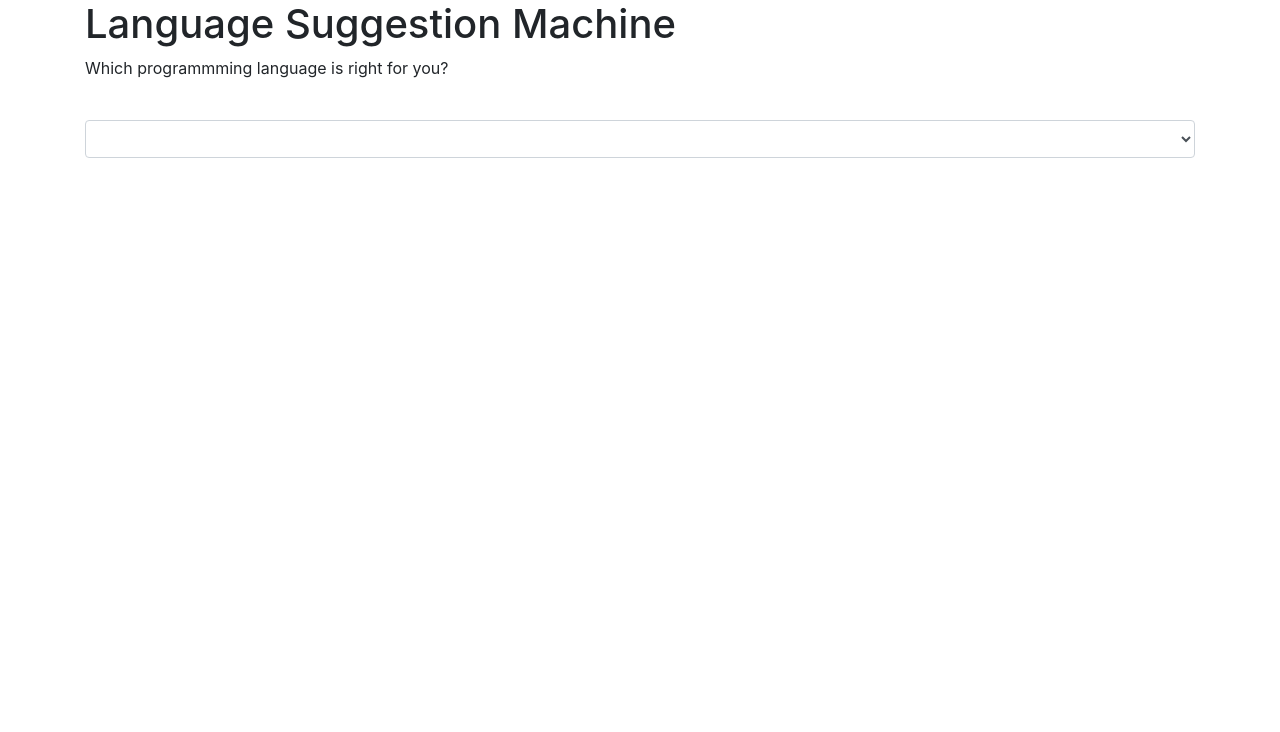
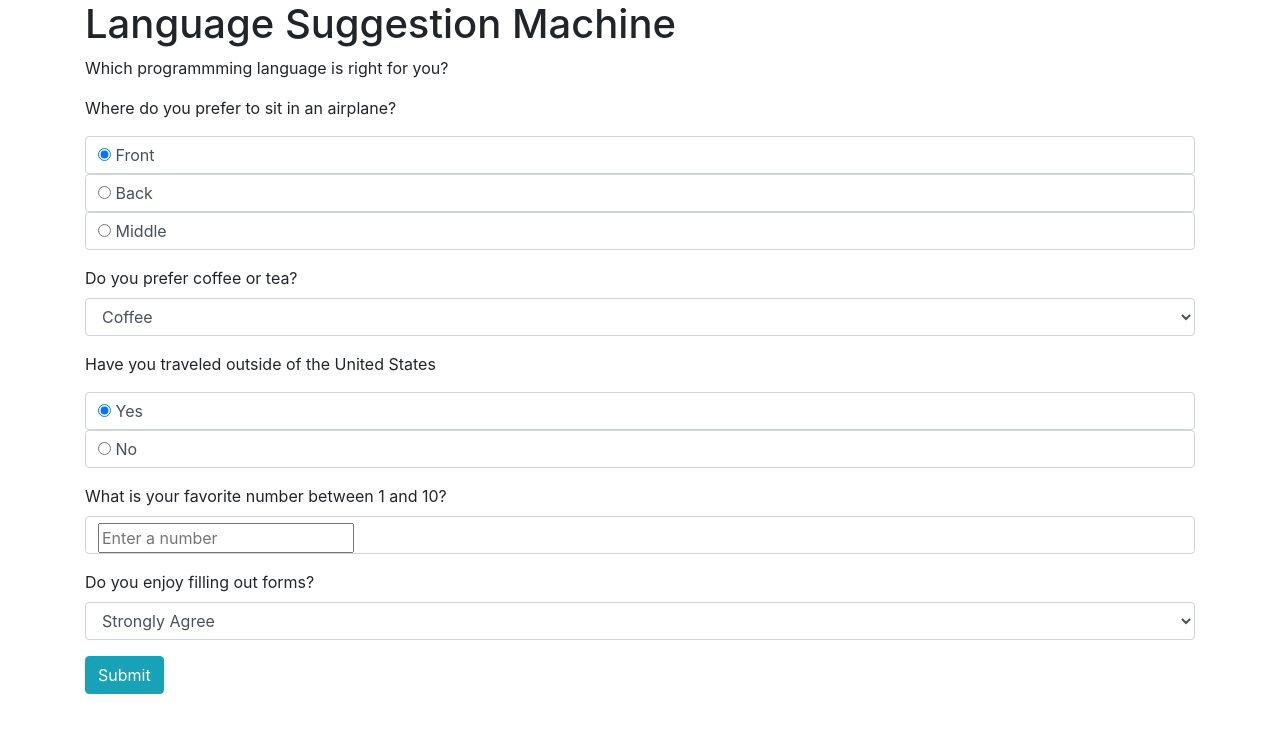
Before and after one commit to EmilioG1/language-suggester, a plain HTML site: page index.html in a window 1280 px wide. Drawn offline with Linux system fonts and the light colour scheme.

Commit message:
Add questions in html and css display property

```diff
--- a/css/styles.css
+++ b/css/styles.css
@@ -0,0 +1,3 @@
+#ruby, #python, #javascript {
+  display: none;
+}
--- a/index.html
+++ b/index.html
@@ -11,15 +11,78 @@
     <h1>Language Suggestion Machine</h1>
     <p>Which programmming language is right for you?</p>
     <form id="language">
+
       <div class="form-group">
-        <label for="one"></label>
-        <select class="form-control" id=""></select>
+        <div>
+          <p>Where do you prefer to sit in an airplane?</p>
+          <div class="form-control">
+            <input type="radio" name="plane" id="front" checked>
+            <label for="front">Front</label>
+          </div>
+          <div class="form-control">
+            <input type="radio" name="plane" id="back">
+            <label for="back">Back</label>
+          </div>
+          <div class="form-control">
+            <input type="radio" name="plane" id="middle">
+            <label for="middle">Middle</label>
+          </div>
+        </div>
+      </div>
+
+      <div class="form-group">
+        <label for="drink">Do you prefer coffee or tea?</label>
+        <select class="form-control" id="drink">
+          <option value="1">Coffee</option>
+          <option value="2">Tea</option>
+        </select>
+      </div>
+
+      <div class="form-group">
+        <p>Have you traveled outside of the United States</p>
+        <div class="form-control">
+          <input type="radio" name="yes" id="front" checked>
+          <label for="yes">Yes</label>
+        </div>
+        <div class="form-control">
+          <input type="radio" name="no" id="back">
+          <label for="no">No</label>
+        </div>
+      </div>
+
+      <div class="form-group">
+        <label for="num">What is your favorite number between 1 and 10?</label>
+        <div class="form-control">
+          <input type="number" id="num" name="num" placeholder="Enter a number">
+        </div>
+      </div>
+
+      <div class="form-group">
+        <label for="forms">Do you enjoy filling out forms?</label>
+        <select class="form-control" id="forms">
+          <option value="1">Strongly Agree</option>
+          <option value="2">Undecided</option>
+          <option value="3">Strongly Disagree</option>
+        </select>
+      </div>
+
+      <div class="output">
+        <button type="submit" id="button" class="btn btn-info">Submit</button>
       </div>
     </form>
 
-
+    <div id="suggest">
+      <div id="ruby">
+        <p>Looks like Ruby really is your hidden gem!</p>
+      </div>
+      <div id="python">
+        <p>Python would look great on you!</p>
+      </div>
+      <div id="javascript">
+        <p>Javascript would fit you like a cappuccino in Rome!</p>
+      </div>
+    </div>
 
   </div>
-
 </body>
 </html>
```
